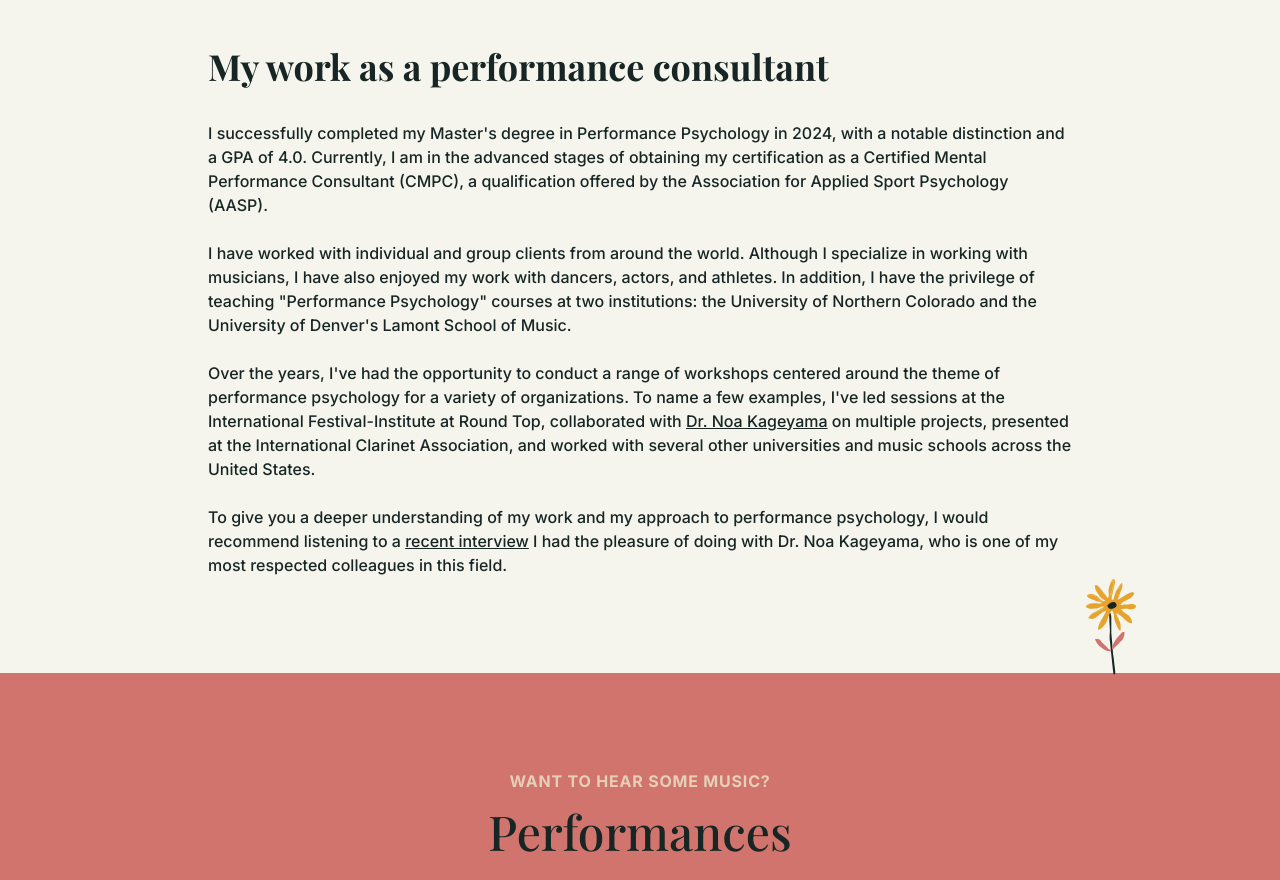
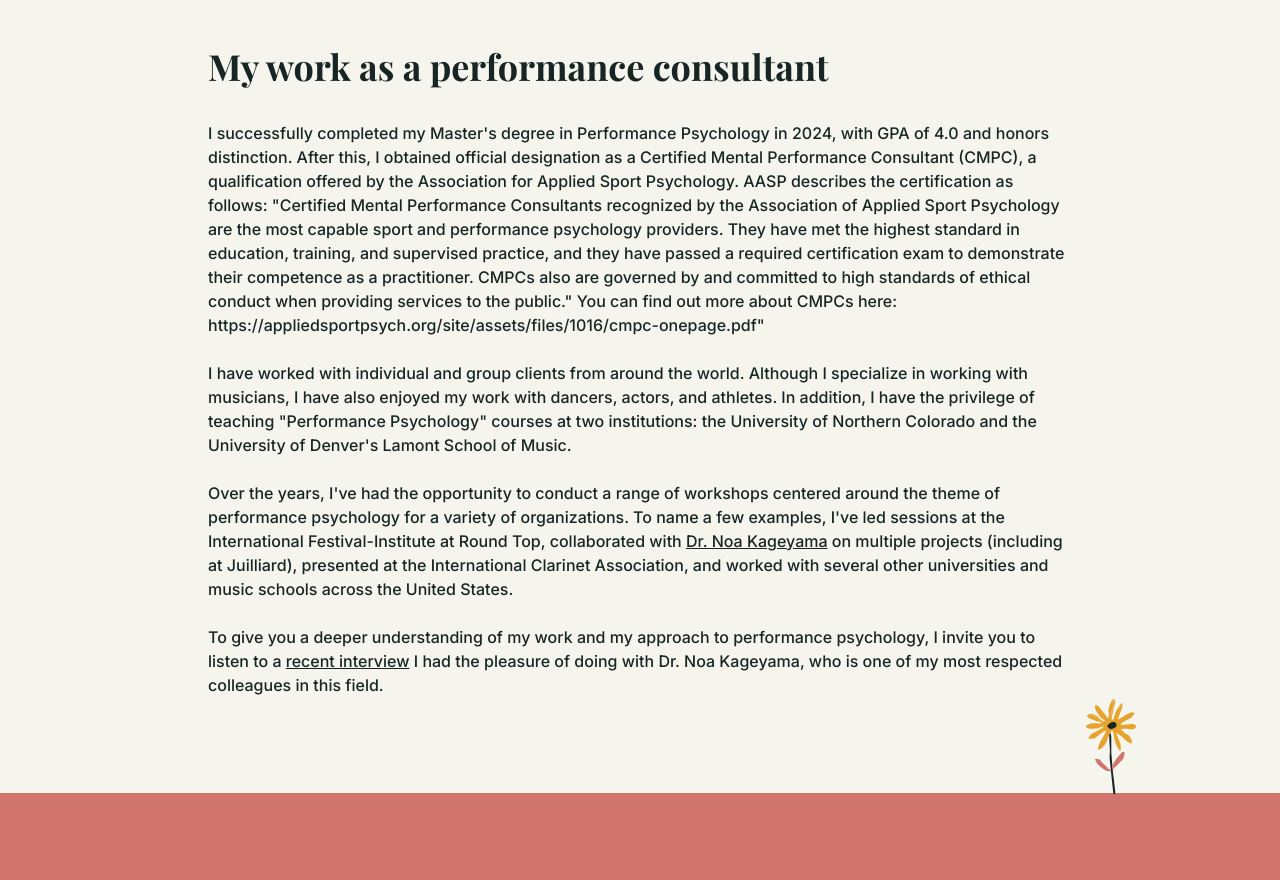
Before and after one commit to alfalcon90/crescendo, a Next.js app: page /about in a window 1280 px wide. Shown: the part 2120-3000 px from the top of the page. Built offline with nearby package versions, Linux system fonts and the light colour scheme; a web font is replaced by a local one.

Commit message:
bemmy is the best

```diff
--- a/src/app/about/page.tsx
+++ b/src/app/about/page.tsx
@@ -38,16 +38,19 @@ export default function About() {
         </div>
         <Heading3 className="w-full">My work as a performance consultant</Heading3>
         <Paragraph>
-          I successfully completed my Master&apos;s degree in Performance Psychology in 2024, with a notable distinction and a GPA of 4.0. Currently, I am in the advanced stages of obtaining my certification as a Certified Mental Performance Consultant (CMPC), a qualification offered by the Association for Applied Sport Psychology (AASP).
+          I successfully completed my Master&apos;s degree in Performance Psychology in 2024, with GPA of 4.0 and honors distinction. After this, I obtained official designation as a Certified Mental Performance Consultant (CMPC), a qualification offered by the Association for Applied Sport Psychology. AASP describes the certification as follows: "Certified Mental Performance Consultants recognized by the Association of Applied Sport Psychology are the most
+capable sport and performance psychology providers. They have met the highest standard in education, training, and
+supervised practice, and they have passed a required certification exam to demonstrate their competence as a practitioner.
+CMPCs also are governed by and committed to high standards of ethical conduct when providing services to the public." You can find out more about CMPCs here: https://appliedsportpsych.org/site/assets/files/1016/cmpc-onepage.pdf"
           <br />
           <br />
           I have worked with individual and group clients from around the world. Although I specialize in working with musicians, I have also enjoyed my work with dancers, actors, and athletes. In addition, I have the privilege of teaching &quot;Performance Psychology&quot; courses at two institutions: the University of Northern Colorado and the University of Denver&apos;s Lamont School of Music.
           <br />
           <br />
-          Over the years, I&apos;ve had the opportunity to conduct a range of workshops centered around the theme of performance psychology for a variety of organizations. To name a few examples, I&apos;ve led sessions at the International Festival-Institute at Round Top, collaborated with <Link className="underline" href="https://bulletproofmusician.com/" >Dr. Noa Kageyama</Link> on multiple projects, presented at the International Clarinet Association, and worked with several other universities and music schools across the United States.
+          Over the years, I&apos;ve had the opportunity to conduct a range of workshops centered around the theme of performance psychology for a variety of organizations. To name a few examples, I&apos;ve led sessions at the International Festival-Institute at Round Top, collaborated with <Link className="underline" href="https://bulletproofmusician.com/" >Dr. Noa Kageyama</Link> on multiple projects (including at Juilliard), presented at the International Clarinet Association, and worked with several other universities and music schools across the United States.
           <br />
           <br />
-          To give you a deeper understanding of my work and my approach to performance psychology, I would recommend listening to a <Link className="underline" href="https://bulletproofmusician.com/jason-shafer-on-healthier-practicing-strengths-based-performing/" >recent interview</Link> I had the pleasure of doing with Dr. Noa Kageyama, who is one of my most respected colleagues in this field.
+          To give you a deeper understanding of my work and my approach to performance psychology, I invite you to listen to a <Link className="underline" href="https://bulletproofmusician.com/jason-shafer-on-healthier-practicing-strengths-based-performing/" >recent interview</Link> I had the pleasure of doing with Dr. Noa Kageyama, who is one of my most respected colleagues in this field.
         </Paragraph>
         <div className="group absolute lg:inline hidden flex flex-col items-center -bottom-[2px] -right-[56px] hover:animate-bounce">
           <span className="pointer-events-none rounded-md p-1 text-xs font-medium bg-green-dark text-beige w-max opacity-0 transition-opacity group-hover:opacity-100">Sunnies!</span>
```
